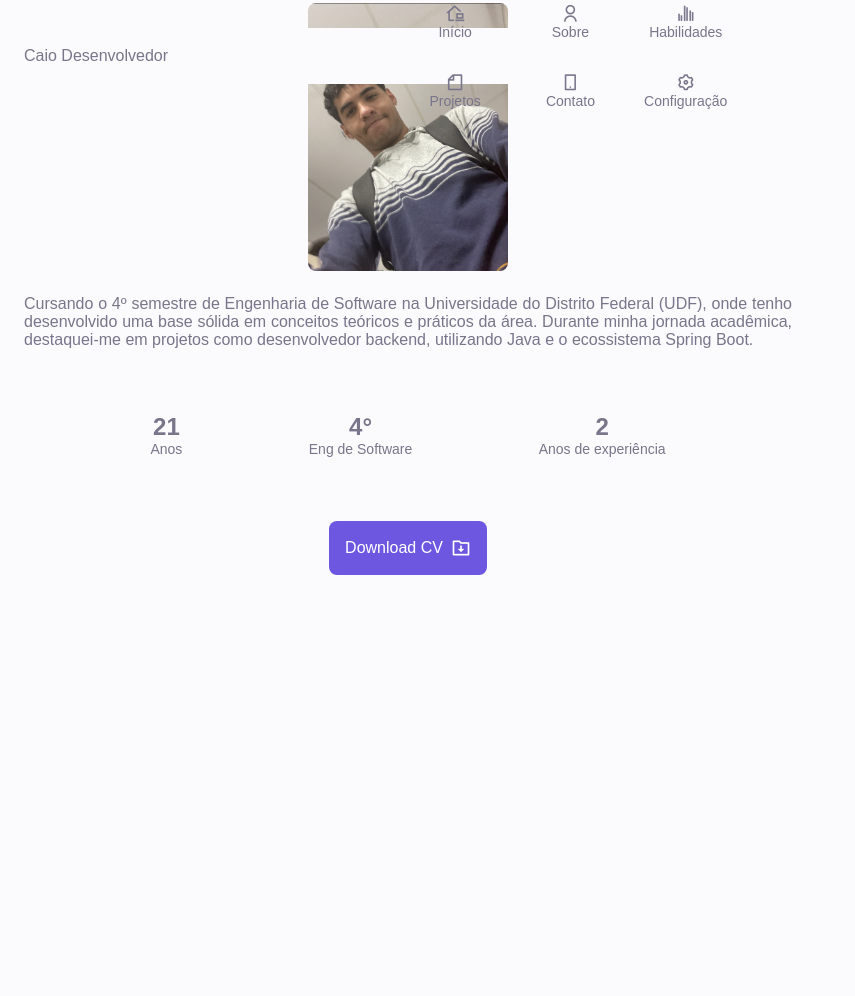
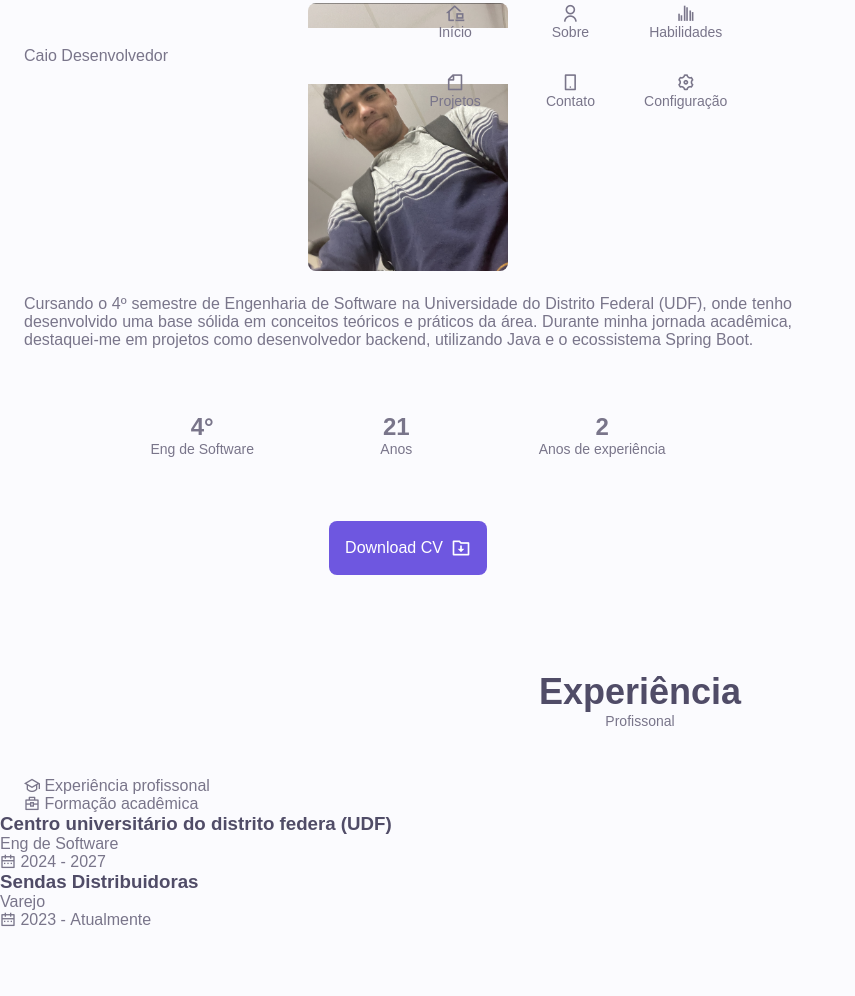
Before and after one commit to CaioVilarouca/about-portfolio, a plain HTML site: page index.html in a window 1280 px wide. Shown: the part 716-1712 px from the top of the page, without its empty margins (0-855 px from the left). Before the commit the page ends 1411 px from the top, so only its background shows below. Drawn offline with nearby package versions, Linux system fonts and the light colour scheme.

Commit message:
Update HTML qualification 1/2

```diff
--- a/index.html
+++ b/index.html
@@ -63,13 +63,13 @@
             <div class="home__container container grid">
                 <div class="home__content grid">
                     <div class="home__social">
-                        <a href="" target="_blank" class="home__social-icon">
+                        <a href="https://github.com/CaioVilarouca" target="_blank" class="home__social-icon">
                             <i class="ri-github-fill"></i>
                         </a>
-                        <a href="" target="_blank"  class="home__social-icon">
+                        <a href="https://www.instagram.com/caio_vilarouca/" target="_blank"  class="home__social-icon">
                             <i class="ri-instagram-line"></i>
                         </a>
-                        <a href="" target="_blank"  class="home__social-icon">
+                        <a href="https://www.linkedin.com/in/caio-vilarouca/" target="_blank"  class="home__social-icon">
                             <i class="ri-linkedin-fill"></i>
                         </a>
                     </div>
@@ -128,12 +128,12 @@
 
                 <div class="about__info">
                     <div>
+                        <span class="about__info-tile">4°</span>
+                        <span class="about__info-name">Eng de Software</span>
+                    </div>
+                    <div>
                         <span class="about__info-tile">21</span>
                         <span class="about__info-name">Anos</span>
-                    </div>
-                    <div>
-                        <span class="about__info-tile">4°</span>
-                        <span class="about__info-name">Eng de Software</span>
                     </div>
                     <div>
                         <span class="about__info-tile">2</span>
@@ -149,6 +149,84 @@
                 </div>
             </div>
         </section>
+
+        <section class="qualification section">
+            <h2 class="section__title">Experiência</h2>
+            <span class="section__subtitle">Profissonal</span>
+
+
+            <div class="qualification__container container">
+                <div class="qualification__tabs">
+                    <div class="qualification__button button--flexx">
+                        <i class="ri-graduation-cap-line qualification__icon"></i>
+                        Experiência profissonal
+                    </div>
+                    <div class="qualification__button button--flexx">
+                        <i class="ri-briefcase-4-line qualification__icon"></i>
+                        Formação acadêmica
+                    </div>
+                </div>
+            </div>
+
+            <div class="qulafication__sections">
+                <div class="qualification__content">
+
+                    <!-- Qualification 01 -->
+                    <div class="qualification__data">
+                        <div>
+                            <h3 class="title">Centro universitário do distrito federa (UDF)</h3>
+                            <span class="qualification__subtitle">Eng de Software</span>
+                            <div class="qualification__calendar">
+                                <i class="ri-calendar-2-line"></i>
+                                2024 - 2027
+                            </div>
+                        </div>
+
+                        <div>
+                            <span class="qualification__rounder"></span>
+                            <span class="qualification__line"></span>
+                        </div>
+                    </div>
+
+                    <!-- Qualification 02 -->
+                    <div class="qualification__data">
+                        <div></div>
+
+                        <div>
+                            <span class="qualification__rounder"></span>
+                            <span class="qualification__line"></span>
+                        </div>
+
+                        <div>
+                            <h3 class="title">Sendas Distribuidoras</h3>
+                            <span class="qualification__subtitle">Varejo</span>
+                            <div class="qualification__calendar">
+                                <i class="ri-calendar-2-line"></i>
+                                2023 - Atualmente
+                            </div>
+                        </div>
+                    </div>
+
+                    <!-- Qualification 03
+                    <div class="qualification__data">
+                        <div>
+                            <h3 class="title">Centro universitário do distrito federa (UDF)</h3>
+                            <span class="qualification__subtitle">Eng de Software</span>
+                            <div class="qualification__calendar">
+                                <i class="ri-calendar-2-line"></i>
+                                2023 - 2027
+                            </div>
+                        </div>
+
+                        <div>
+                            <span class="qualification__rounder"></span>
+                            <span class="qualification__line"></span>
+                        </div>
+                    </div>
+                    -->
+                </div>
+            </div>
+        </section>
     </main>
 </body>
 <script src="main.js"></script>
--- a/style.css
+++ b/style.css
@@ -373,3 +373,7 @@ img {
     justify-content: center;
 }
 /* / About */
+
+/* Qualification */
+
+/* / Qualification */
```
